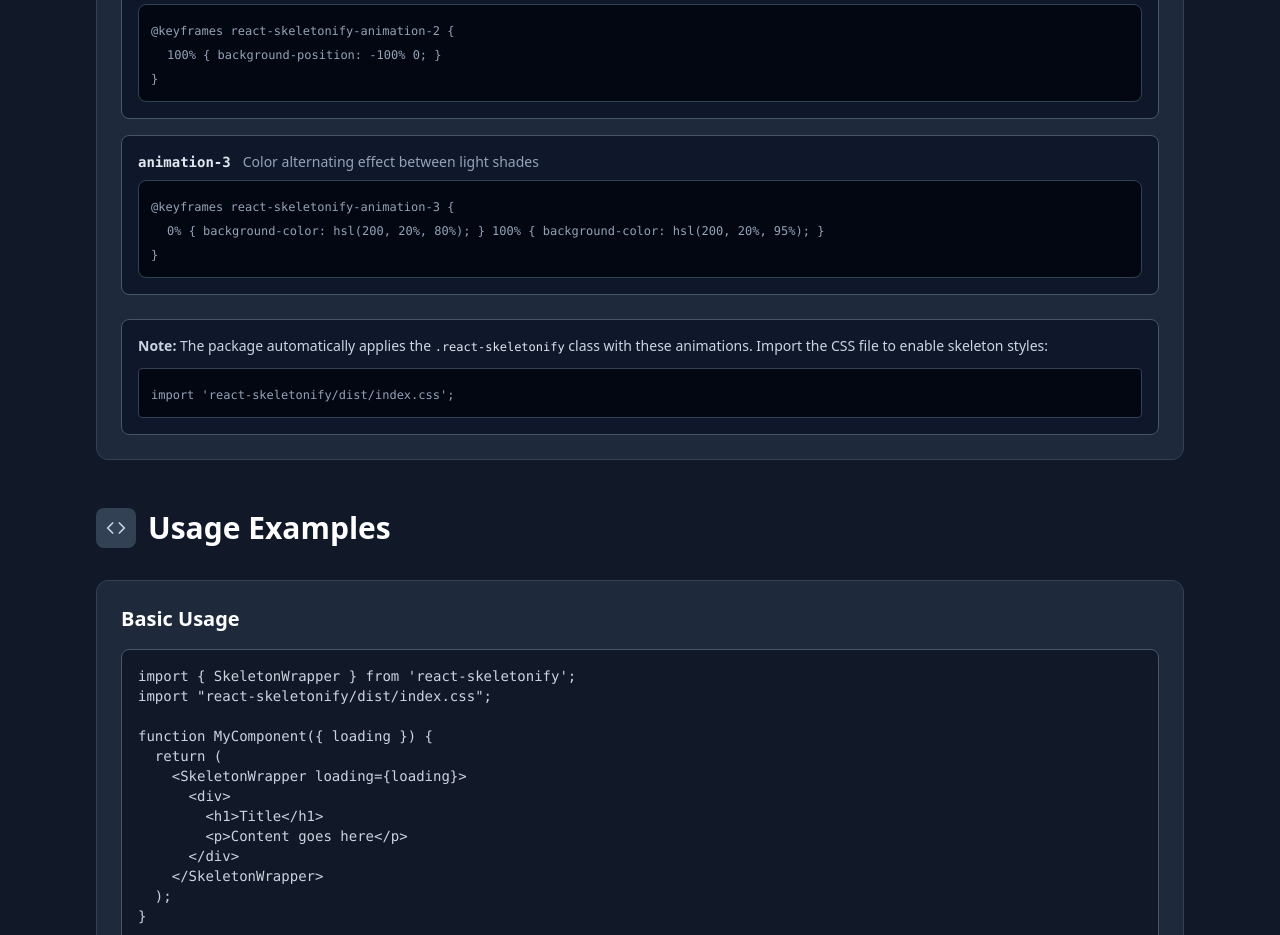
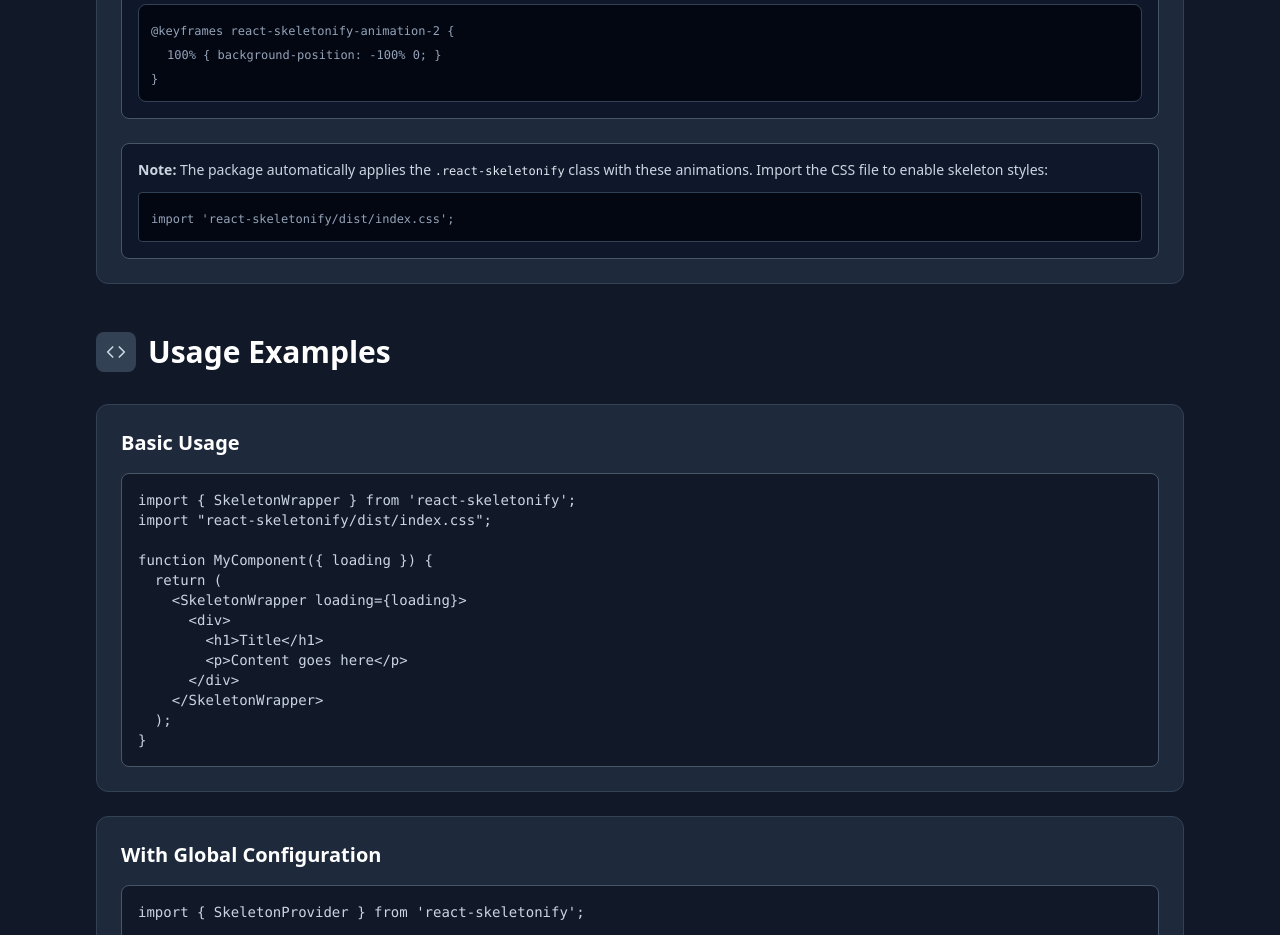
Before and after one commit to Sinan0333/react-skeletonify-doc, a React (Vite) app: page /api in a window 1280 px wide. Shown: the part 4720-5655 px from the top of the page. Built offline with nearby package versions, Linux system fonts and the light colour scheme.

Commit message:
Anmation 3 css romved

```diff
--- a/src/pages/ApiReference.tsx
+++ b/src/pages/ApiReference.tsx
@@ -216,11 +216,11 @@ export default function ApiReference() {
       description: "Shimmer/wave effect with moving background",
       keyframes: "100% { background-position: -100% 0; }",
     },
-    {
-      name: "animation-3",
-      description: "Color alternating effect between light shades",
-      keyframes: "0% { background-color: hsl(200, 20%, 80%); } 100% { background-color: hsl(200, 20%, 95%); }",
-    },
+    // {
+    //   name: "animation-3",
+    //   description: "Color alternating effect between light shades",
+    //   keyframes: "0% { background-color: hsl(200, 20%, 80%); } 100% { background-color: hsl(200, 20%, 95%); }",
+    // },
   ];
 
   return (
```
